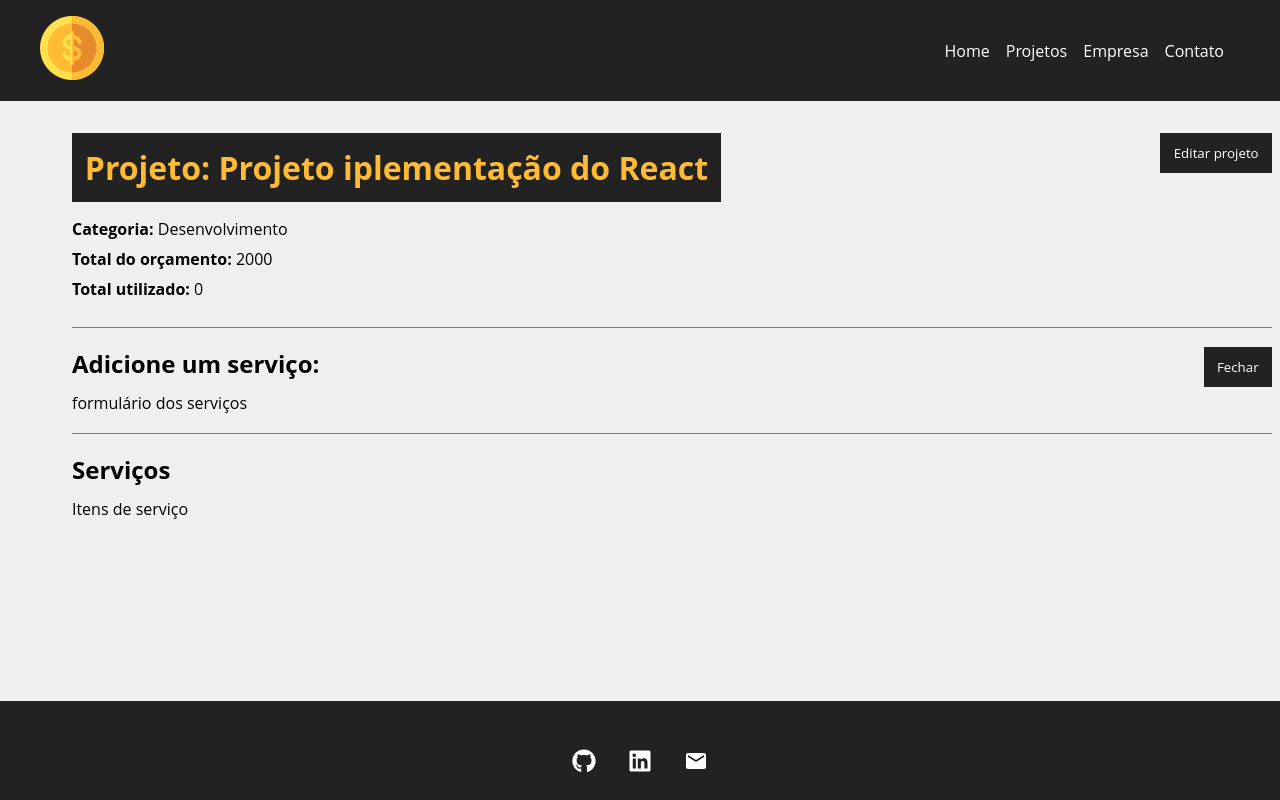
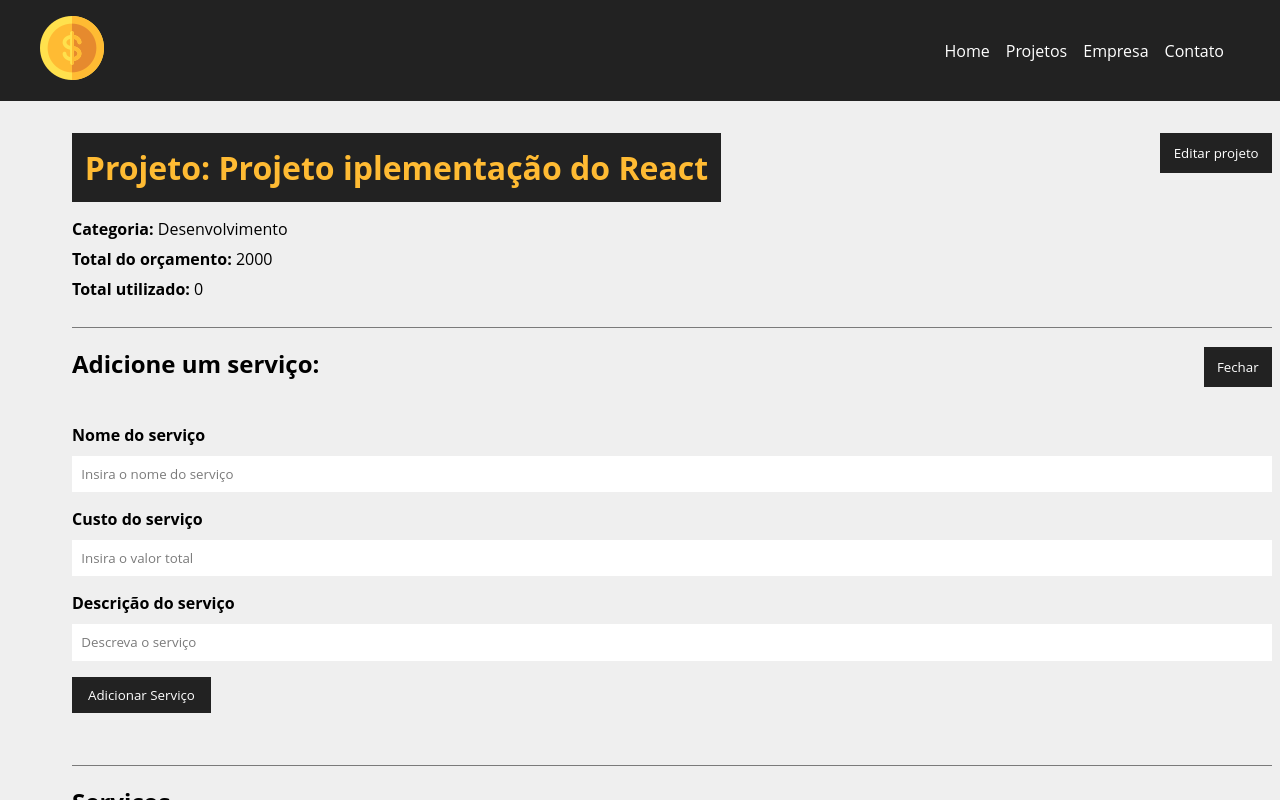
Before and after one commit to sabatinirafa/ReactJS-Projeto-Gerenciador-Financeiro, a React (Create React App) app: page /project/1 in a window 1280 px wide. Both pictures are taken after a click on the button "Adicionar serviço". Shown: the top 800 px of the page. Built offline with nearby package versions, Linux system fonts and the light colour scheme; data requests are answered from the project's data file.

Commit message:
Adicionando novos serviços

```diff
--- a/db.json
+++ b/db.json
@@ -18,8 +18,21 @@
         "id": "4",
         "name": "Planejamento"
       },
-      "cost": 0,
-      "services": [],
+      "cost": 916,
+      "services": [
+        {
+          "name": "çljlkjlk",
+          "cost": "458",
+          "description": "lçkçl",
+          "id": "e12046d4-2610-4514-8f25-dec20dd84eb3"
+        },
+        {
+          "name": "çljlkjlk",
+          "cost": "458",
+          "description": "lçkçl",
+          "id": "e12046d4-2610-4514-8f25-dec20dd84eb3"
+        }
+      ],
       "id": 2
     },
     {
--- a/src/components/pages/Project.js
+++ b/src/components/pages/Project.js
@@ -1,3 +1,5 @@
+import {parse, v4 as uuidv4} from 'uuid'
+
 import styles from './Project.module.css'
 
 import Loading from '../layouts/Loading'
@@ -7,6 +9,7 @@
 
 import { useParams } from 'react-router-dom'
 import { useEffect, useState } from 'react'
+import ServiceForm from '../service/ServiceForm'
 
 function Project() {
 
@@ -32,6 +35,41 @@
     })
     .catch(err => console.log(err))
   }, [id])
+
+  function createService() {
+
+    setMessage('')
+
+    const lastService = project.services[project.services.length -1]
+
+    lastService.id = uuidv4()
+
+    const newCost = parseFloat(project.cost) + parseFloat(lastService.cost)
+
+    if (newCost > parseFloat(project.budget)) {
+      setMessage('Orçamento ultrapassado, verifique o valor do serviço')
+      setType('error')
+      project.services.pop()
+      return false
+    }
+
+    project.cost = newCost
+
+    fetch(`http://localhost:5000/projects/${project.id}`, {
+      method: 'PATCH',
+      headers: {
+        'Content-Type': 'application/json'
+      },
+      body: JSON.stringify(project)
+    })
+    .then(resp => resp.json())
+    .then(data => {
+      //exibir os serviços
+      console.log(data)
+    })
+    .catch(err => console.log(err))
+
+  }
 
   function toggleProjectForm() {
     setShowProjectForm(!showProjectForm)
@@ -107,7 +145,13 @@
                   {!showServiceForm ? 'Adicionar serviço' : 'Fechar'}
                 </button>
                 <div className={styles.project_info}>
-                  {showServiceForm && <div>formulário dos serviços</div>}
+                  {showServiceForm && (
+                    <ServiceForm
+                      handleSubmit={createService}
+                      btnText='Adicionar Serviço'
+                      projectData={project}
+                    />
+                  )}
                 </div>
             </div>
             <h2>Serviços</h2>
--- /dev/null
+++ b/src/components/service/ServiceForm.js
@@ -0,0 +1,50 @@
+import styles from '../project/ProjectForm.module.css'
+
+import Input from '../form/Input'
+import SubmitButton from '../form/SubmitButton'
+import { useState } from 'react'
+
+
+function ServiceForm({handleSubmit, btnText, projectData}) {
+
+  const [service, setService] = useState({})
+
+  function submit(e) {
+    e.preventDefault()
+    projectData.services.push(service)
+    handleSubmit(projectData)
+  }
+
+  function handleChange(e) {
+    setService({...service, [e.target.name]: e.target.value})
+  }
+
+  return(
+    <form onSubmit={submit} className={styles.form}>
+      <Input
+        type='text'
+        text='Nome do serviço'
+        name='name'
+        placeholder='Insira o nome do serviço'
+        handleOnChange={handleChange}
+      />
+      <Input
+        type='number'
+        text='Custo do serviço'
+        name='cost'
+        placeholder='Insira o valor total'
+        handleOnChange={handleChange}
+      />
+      <Input
+        type='text'
+        text='Descrição do serviço'
+        name='description'
+        placeholder='Descreva o serviço'
+        handleOnChange={handleChange}
+      />
+      <SubmitButton text={btnText} />
+    </form>
+  )
+}
+
+export default ServiceForm
```
